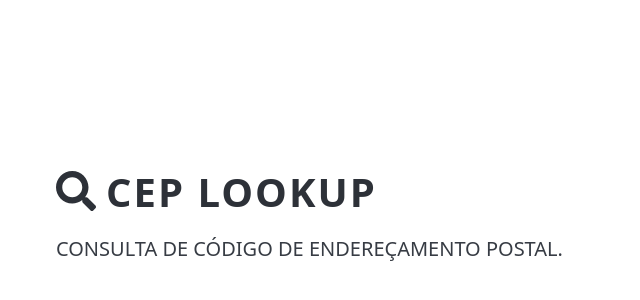
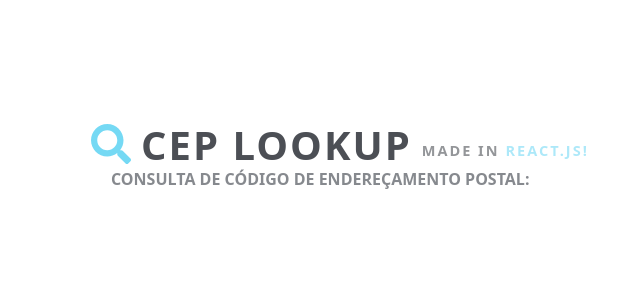
Before and after one commit to andreas-yuji-fujiki/cep-lookup, a React (Vite) app: page / in a window 1280 px wide. Shown: the part 154-454 px from the top of the page, without its empty margins (259-899 px from the left). Built offline with nearby package versions, Linux system fonts and the light colour scheme.

Commit message:
app header done

```diff
--- a/src/AppStyles.js
+++ b/src/AppStyles.js
@@ -4,6 +4,7 @@ export const AppContainer = styled.div `
     margin: 0 auto;
     width: 650px;
     height: 95vh;
+    padding: 35px;
 
     display: flex;
     align-items: center;
--- a/src/Components/AppHeader/AppHeader.jsx
+++ b/src/Components/AppHeader/AppHeader.jsx
@@ -1,21 +1,27 @@
 // styled components
-import { MainTitle } from "./HeroSectionStyles"
-import { MainParagraph } from "./HeroSectionStyles";
+import { MainTitle } from "./AppHeaderStyles"
+import { MainParagraph } from "./AppHeaderStyles";
+import { AppHeaderContainer } from "./AppHeaderStyles";
 
 // icons
 import { FaSearch } from "react-icons/fa";
 
 function AppHeader(){
     return(
+        <AppHeaderContainer>
             <main>
                 <MainTitle>
-                <FaSearch/>
+                    <FaSearch className="icon"/>
                     CEP Lookup
+                    <small>
+                        made in <span className="react-span">react.js!</span>
+                    </small>
                 </MainTitle>
                 <MainParagraph>
-                Consulta de código de endereçamento postal.
+                    Consulta de código de endereçamento postal:
                 </MainParagraph>
             </main>
+        </AppHeaderContainer>
     )
 }
 export default AppHeader
--- /dev/null
+++ b/src/Components/AppHeader/AppHeaderStyles.js
@@ -0,0 +1,41 @@
+import styled from "styled-components";
+
+export const MainTitle = styled.h1`
+    display: flex;
+    gap: 10px;
+    align-items: center;
+    letter-spacing: 2px;
+    text-transform: uppercase;
+    opacity: 0.85;
+    margin-bottom: 0;
+
+    .icon{
+        fill: #5ed3f3;
+    }
+    small{
+        font-size: 14.5px;
+
+        display: flex;
+        align-self: flex-end;
+        gap: 6px;
+
+        position: relative;
+        top: -8px;
+        opacity: 0.6;
+    }
+    small .react-span{
+        color: #5ed3f3;
+    }
+`
+
+export const MainParagraph = styled.p`
+    text-transform: uppercase;
+    padding-left: 20px;
+    font-size: 16px;
+    font-weight: bolder;
+    opacity: 0.6;
+`
+
+export const AppHeaderContainer = styled.div`
+    margin-top: -120px;
+`
--- a/src/Components/AppHeader/HeroSectionStyles.js
+++ /dev/null
@@ -1,13 +0,0 @@
-import styled from "styled-components";
-
-export const MainTitle = styled.h1`
-    display: flex;
-    gap: 10px;
-    align-items: center;
-    letter-spacing: 2px;
-    text-transform: uppercase;
-`
-
-export const MainParagraph = styled.p`
-    text-transform: uppercase;
-`
```
Also changed, not shown: src/Components/HeroSection/HeroSection.jsx (added), src/Components/HeroSection/output_card/HeroSectionStyles.js (added). Lines whose indentation alone changed are shown as unchanged.
